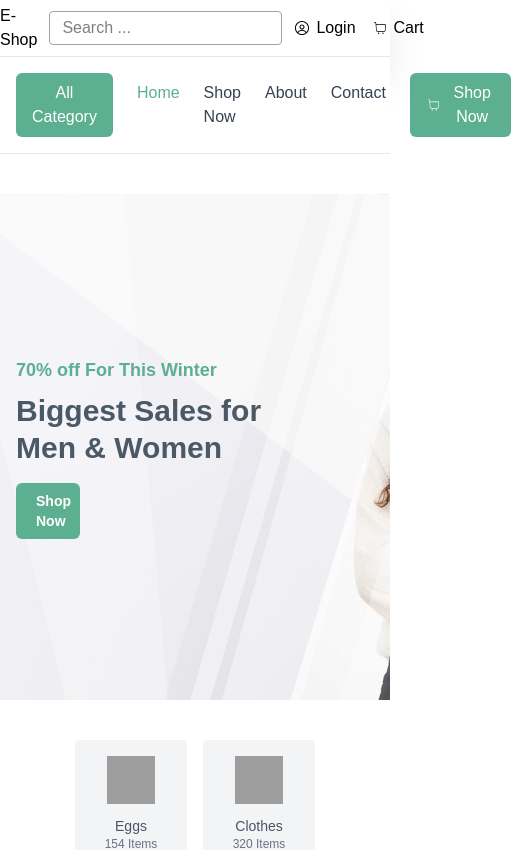
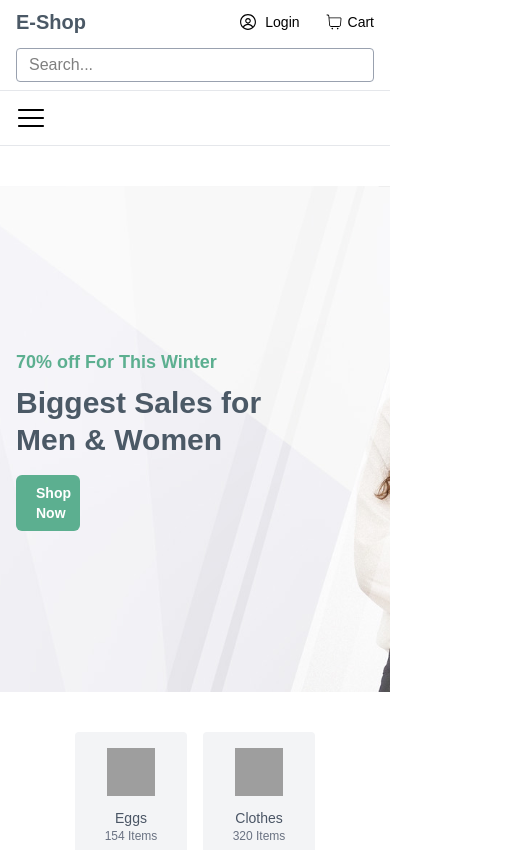
Before and after one commit to Khan-Shuvo/ecommerce_demo, a React (Vite) app: page / in a window 390 px wide. Shown: the top 850 px of the page, 511 px wide, since content can reach past the window. Built offline with nearby package versions, Linux system fonts and the light colour scheme; grey boxes are pictures that could not be loaded.

Commit message:
enhance ui

```diff
--- a/src/components/navigatiion/Navbar.jsx
+++ b/src/components/navigatiion/Navbar.jsx
@@ -1,46 +1,98 @@
-import React from 'react'
+import React, { useState } from 'react'
 import { CiShoppingCart } from 'react-icons/ci'
-import { Link, NavLink } from 'react-router-dom'
+import { NavLink } from 'react-router-dom'
+import { RxHamburgerMenu } from 'react-icons/rx'
+import { IoClose } from 'react-icons/io5'
 
 export default function Navbar() {
+
+    const [open, setOpen] = useState(false);
 
     const navMenu = [
         { name: "Home", path: '/' },
         { name: "Shop Now", path: '/shop-now' },
         { name: 'About', path: '/about' },
         { name: "Contact", path: '/contact' }
-    ]
+    ];
 
     return (
-        <div className='w-full bg-white border-y border-gray-200 py-4'>
-            <div className='container mx-auto flex items-center justify-around gap-6 px-4'>
+        <div className="w-full bg-white border-y border-gray-200 py-3">
+            <div className="container mx-auto px-4 flex items-center justify-between">
 
-                {/* All Category button */}
-                <button className='bg-[#5CAF90] text-white px-4 py-2 rounded-md hover:bg-gray-700 transition'>
+                {/* Left: All Category button */}
+                <button className="hidden md:block bg-[#5CAF90] text-white px-4 py-2 rounded-md hover:bg-gray-700 transition">
                     All Category
                 </button>
 
-                {/* Navigation Menu */}
-                <nav className='flex gap-6 text-gray-700 font-medium'>
+                {/* Center Menu (Desktop) */}
+                <nav className="hidden md:flex gap-6 text-gray-700 font-medium">
                     {navMenu.map((item, index) => (
                         <NavLink
                             to={item.path}
                             key={index}
-                            className={({isActive}) => isActive ? `text-[#5CAF90]`: `hover:text-[#5CAF90] transition`}
+                            className={({ isActive }) =>
+                                isActive
+                                    ? "text-[#5CAF90]"
+                                    : "hover:text-[#5CAF90] transition"
+                            }
                         >
                             {item.name}
                         </NavLink>
                     ))}
                 </nav>
 
-                <button className='bg-[#5CAF90] text-white px-4 py-2 rounded-md hover:bg-gray-700 transition'>
-                    <div className='flex items-center gap-2'>
-                        <CiShoppingCart className='text-2xl' />
+                {/* Right: Shop Now Button */}
+                <button className="hidden md:flex bg-[#5CAF90] text-white px-4 py-2 rounded-md hover:bg-gray-700 transition">
+                    <div className="flex items-center gap-2">
+                        <CiShoppingCart className="text-2xl" />
                         Shop Now
                     </div>
+                </button>
 
+                {/* Mobile Hamburger Button */}
+                <button
+                    className="md:hidden text-3xl"
+                    onClick={() => setOpen(!open)}
+                >
+                    {open ? <IoClose /> : <RxHamburgerMenu />}
                 </button>
             </div>
+
+            {/* Mobile Menu */}
+            {open && (
+                <div className="md:hidden bg-white shadow-md border-t mt-2 px-4 py-4 space-y-4">
+
+                    {/* All Category */}
+                    <button className="w-full bg-[#5CAF90] text-white py-2 rounded-md hover:bg-gray-700 transition">
+                        All Category
+                    </button>
+
+                    {/* Navigation */}
+                    <div className="flex flex-col gap-4 text-gray-700 font-medium">
+                        {navMenu.map((item, index) => (
+                            <NavLink
+                                to={item.path}
+                                key={index}
+                                onClick={() => setOpen(false)}
+                                className={({ isActive }) =>
+                                    isActive
+                                        ? "text-[#5CAF90]"
+                                        : "hover:text-[#5CAF90] transition"
+                                }
+                            >
+                                {item.name}
+                            </NavLink>
+                        ))}
+                    </div>
+
+                    {/* Shop Now Button */}
+                    <button className="w-full bg-[#5CAF90] text-white py-2 rounded-md hover:bg-gray-700 transition flex items-center justify-center gap-2">
+                        <CiShoppingCart className="text-xl" />
+                        Shop Now
+                    </button>
+
+                </div>
+            )}
         </div>
     )
 }
--- a/src/components/navigatiion/TopHeader.jsx
+++ b/src/components/navigatiion/TopHeader.jsx
@@ -12,76 +12,89 @@ export default function TopHeader() {
     const dropdownRef = useRef();
 
     return (
-        <div className='shadow-2xl'>
-            <div className='container mx-auto'>
-                <div className='flex gap-3 items-center justify-around py-1' >
-                    {/* logo */}
+        <div className="shadow-lg bg-white">
+            <div className="container mx-auto px-4 py-2">
 
-                    <div>
-                        <h1>E-Shop</h1>
+                <div className="flex items-center justify-between gap-4">
+
+                    {/* Logo */}
+                    <h1 className="text-xl font-bold text-[#4B5966]">
+                        E-Shop
+                    </h1>
+
+                    {/* Search Bar */}
+                    <div className="hidden sm:block flex-1 max-w-lg">
+                        <input
+                            type="text"
+                            placeholder="Search..."
+                            className="w-full border border-gray-400 px-3 py-1 rounded focus:outline-none"
+                        />
                     </div>
 
-                    {/* search bar */}
+                    {/* Right Icons */}
+                    <div className="flex items-center gap-6">
 
-                    <div>
-                        <input type="text"
-                            placeholder='Search ...'
-                            className='border border-gray-400 px-3 py-1 rounded' />
-                    </div>
-                    {/* login and card  */}
-                    <div className='flex items-center gap-4'>
-                        {/* login button */}
-                        <div className='flex items-center gap-1.5'>
-                            <RxAvatar />
-                            {
-                                !user && (
-                                    <NavLink to={'/login'}>
-                                        <button>Login</button>
+                        {/* Login / User Dropdown */}
+                        <div className="flex items-center gap-2">
+                            <RxAvatar className="text-lg" />
+
+                            {!user && (
+                                <NavLink to="/login">
+                                    <button className="text-sm hover:text-[#5CAF90]">
+                                        Login
+                                    </button>
                                 </NavLink>
-                                )
-                            }
-                            {
-                                user && (
+                            )}
+
+                            {user && (
                                 <div ref={dropdownRef} className="relative">
-                                        {/* Avatar */}
+                                    {/* Avatar Circle */}
                                     <div
                                         onClick={() => setOpen(!open)}
                                         className="cursor-pointer"
                                     >
-                                            <div className="w-10 h-10 rounded-full bg-green-500 flex items-center justify-center text-white">
+                                        <div className="w-10 h-10 rounded-full bg-[#5CAF90] flex items-center justify-center text-white font-semibold">
                                             {user.email[0].toUpperCase()}
                                         </div>
                                     </div>
 
-                                        {/* Dropdown Menu */}
+                                    {/* Dropdown */}
                                     {open && (
-                                            <div className="absolute right-0 mt-2 w-44 bg-white shadow-lg rounded-lg p-3 z-50">
+                                        <div className="absolute right-0 mt-2 w-48 bg-white shadow-md rounded-lg p-3 z-50">
                                             <div className="text-center py-2 border-b text-gray-700">
                                                 {user.email}
                                             </div>
 
                                             <button
                                                 onClick={logout}
-                                                    className="w-full text-left text-red-600 mt-3 hover:bg-red-50 py-1 px-2 rounded"
+                                                className="w-full mt-3 text-left text-red-600 hover:bg-red-50 py-1 px-2 rounded"
                                             >
                                                 Logout
                                             </button>
                                         </div>
                                     )}
                                 </div>
-                                )
-                            }
+                            )}
+                        </div>
+
+                        {/* Cart */}
+                        <div className="flex items-center gap-1 cursor-pointer">
+                            <CiShoppingCart className="text-xl" />
+                            <button className="text-sm hover:text-[#5CAF90]">Cart</button>
+                        </div>
+                    </div>
 
                 </div>
 
-                        {/* cart */}
-                        <div className='flex items-center gap-1.5'>
-                            <CiShoppingCart />
-                            <button>Cart</button>
+                {/* Search bar for mobile view */}
+                <div className="block sm:hidden mt-3">
+                    <input
+                        type="text"
+                        placeholder="Search..."
+                        className="w-full border border-gray-400 px-3 py-1 rounded focus:outline-none"
+                    />
+                </div>
 
-                        </div>
-                    </div>
-                </div>
             </div>
         </div>
     )
```
Lines whose indentation alone changed are shown as unchanged.
